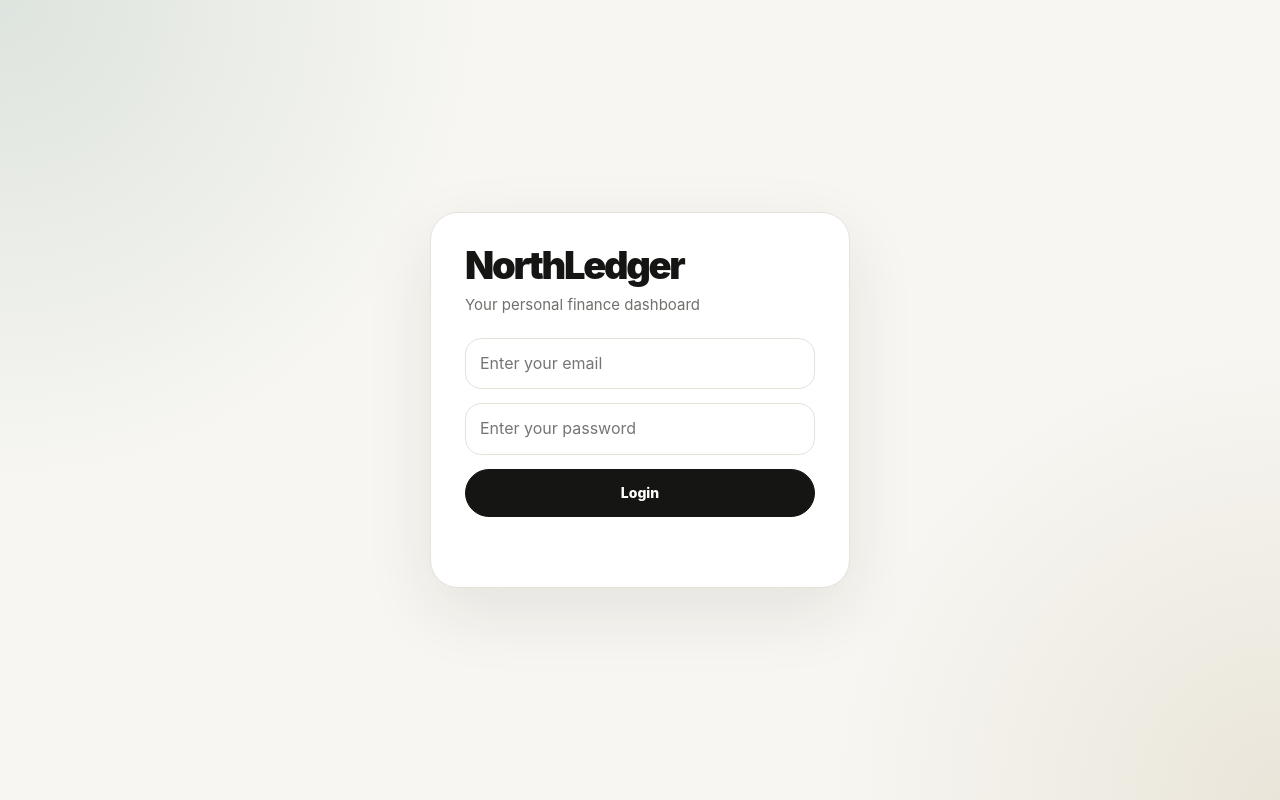
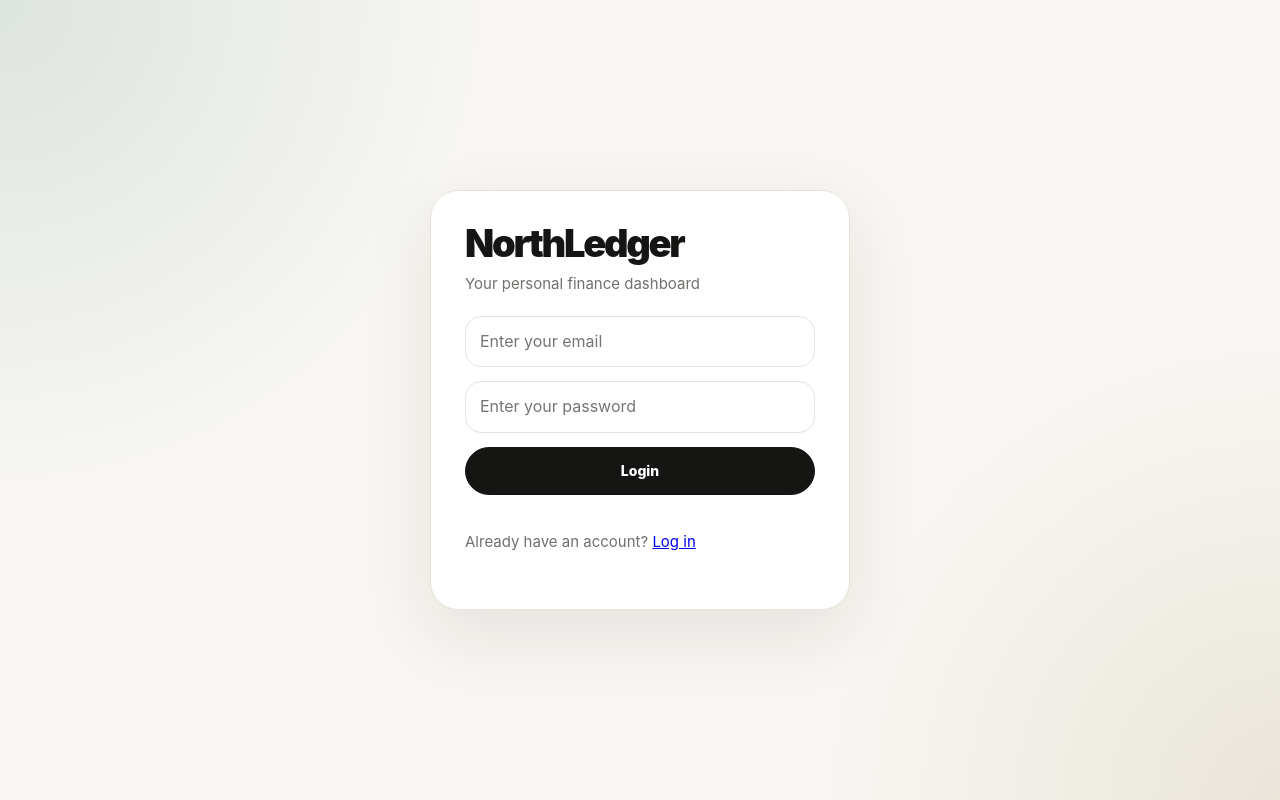
Before and after one commit to CHAITANYAGANDI/frontend-learning, a React (Vite) app in the folder northledger-react/: page / in a window 1280 px wide. Built offline with nearby package versions, Linux system fonts and the light colour scheme; no server answers.

Commit message:
feat(auth): add user registration with validation, API integration, and login navigation

```diff
--- a/northledger-react/src/pages/LoginPage.tsx
+++ b/northledger-react/src/pages/LoginPage.tsx
@@ -1,5 +1,5 @@
 import React, { useEffect, useState } from "react";
-import { useNavigate } from "react-router-dom";
+import { useNavigate, Link } from "react-router-dom";
 import "../App.css";
 import type { LoginRequest } from "../types/auth";
 import { loginUser } from "../services/authService";
@@ -114,6 +114,10 @@
 
         <p>{message}</p>
 
+        <p>
+          Already have an account? <Link to="/">Log in</Link>
+        </p>
+
       </div>
     </div>
   );
```
